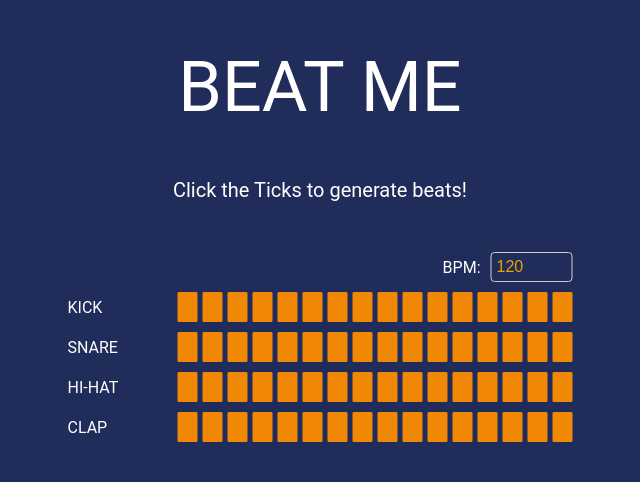
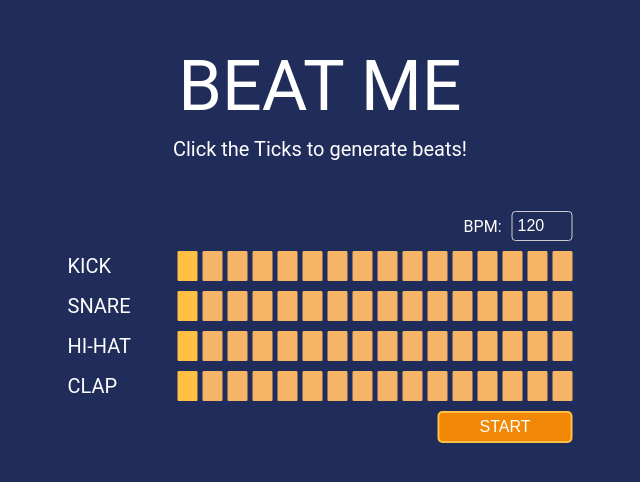
Before and after one commit to Gargant0373/BeatMe, a React (Vite) app: page / in a window 1280 px wide. Shown: the part 156-638 px from the top of the page, without its empty margins (320-960 px from the left). Built offline with nearby package versions, Linux system fonts and the light colour scheme.

Commit message:
design changes.

```diff
--- a/src/Beater.tsx
+++ b/src/Beater.tsx
@@ -1,15 +1,16 @@
 import { useEffect, useState } from "react";
 import Application from "./components/Application";
+import Button from "./components/Button";
 import Container from "./components/Container";
 import InstrumentTitle from "./components/InstrumentTitle";
 import NumberSelector from "./components/NumberSelector";
 import Row from "./components/Row";
+import Subtitle from "./components/Subtitle";
 import Tick from "./components/Tick";
 import TickWrapper from "./components/TickWrapper";
 import Title from "./components/Title";
 import { useBeat } from "./hooks/useBeat";
 import { useSound } from "./hooks/useSound";
-import Subtitle from "./components/Subtitle";
 
 const TOTAL_ROWS = 4;
 const TOTAL_STEPS = 16;
@@ -23,7 +24,8 @@ function Beater() {
         'clap',
     ];
     const [bpm, setBPM] = useState<number>(120);
-    const { currentStep } = useBeat(TOTAL_STEPS, 60000 / bpm);
+    const [playing, setPlaying] = useState<boolean>(false);
+    const { currentStep } = useBeat(playing, TOTAL_STEPS, 60000 / bpm);
     const { playSound } = useSound();
 
     useEffect(() => {
@@ -44,13 +46,14 @@ function Beater() {
 
     return (
         <Application>
+            <div style={{ display: "flex", flexDirection: "column", alignItems: "center", gap: "10px", width: "100%" }}>
                 <Title>BEAT ME</Title>
                 <Subtitle>Click the Ticks to generate beats!</Subtitle>
+            </div>
             <Container>
                 <NumberSelector label="BPM" value={bpm} setValue={setBPM} min={0} max={300} />
-                <Container>
                 {Array.from({ length: TOTAL_ROWS }).map((_, rowIndex) => (<Row key={"row" + rowIndex}>
-                        <InstrumentTitle key={rowIndex + "a"}>
+                    <InstrumentTitle key={rowIndex + "a"} onClick={() => playSound(instruments[rowIndex])}>
                         {instruments[rowIndex]}
                     </InstrumentTitle>
                     <TickWrapper key={rowIndex}>
@@ -68,7 +71,7 @@ function Beater() {
                     </TickWrapper>
                 </Row>
                 ))}
-                </Container>
+                <Button alignSelf={"flex-end"} onClick={() => setPlaying(!playing)}>{playing ? "STOP" : "START"}</Button>
             </Container>
         </Application>
     );
--- /dev/null
+++ b/src/components/Button.tsx
@@ -0,0 +1,36 @@
+import styled from "styled-components";
+
+interface ButtonProps {
+    alignSelf?: string;
+}
+
+const Button = styled.button<ButtonProps>`
+    background-color: var(--selected);
+    border: 2px solid var(--active);
+    color: white;
+    padding: 5px 40px;
+    font-size: 16px;
+    cursor: pointer;
+    border-radius: 5px;
+    transition: background-color 0.2s ease, border-color 0.2s ease, transform 0.1s ease;
+    width: fit-content;
+    align-self: ${({ alignSelf }) => alignSelf || 'auto'};
+
+    &:hover {
+        background-color: var(--hover);
+        border-color: var(--selected-active);
+    }
+
+    &:active {
+        background-color: var(--selected-active);
+        border-color: var(--selected-active);
+        transform: scale(0.95);
+    }
+
+    &:focus {
+        outline: none;
+    }
+`;
+
+
+export default Button;
--- a/src/components/InstrumentTitle.tsx
+++ b/src/components/InstrumentTitle.tsx
@@ -5,6 +5,15 @@ const InstrumentTitle = styled.a`
     min-width: 100px;
     color: #FFF;
     text-transform: uppercase;
+    cursor: pointer;
+    transition: all 0.3s ease;
+    user-select: none;
+    font-size: 20px;
+
+    &:hover {
+        color: var(--hover);
+        font-size: 22px;
+    }
 `;
 
 export default InstrumentTitle;
--- a/src/components/NumberSelector.tsx
+++ b/src/components/NumberSelector.tsx
@@ -23,7 +23,7 @@ const Label = styled.label`
 `;
 
 const Input = styled.input`
-    width: 70px;
+    width: min-content;
     padding: 5px;
     font-size: 1rem;
     border: 1px solid #ccc;
@@ -31,7 +31,23 @@ const Input = styled.input`
     outline: none;
     transition: border-color 0.3s;
     background-color: transparent;
-    color: var(--selected);
+    color: #FFF;
+
+    &:focus {
+        border-color: var(--selected);
+    }
+
+    &::-webkit-inner-spin-button,
+    &::-webkit-outer-spin-button {
+        -webkit-appearance: none;
+        margin: 0;
+    }
+
+    &::-moz-inner-spin-button,
+    &::-moz-outer-spin-button {
+        -moz-appearance: none;
+        margin: 0;
+    }
 `;
 
 function NumberSelector(props: NumberSelectorProps) {
--- a/src/components/Tick.tsx
+++ b/src/components/Tick.tsx
@@ -5,16 +5,24 @@ interface TickProps {
     selected: number;
 }
 
+function getActiveColor(props: TickProps) {
+    if(props.active && props.selected)
+        return 'var(--selected-active)';
+    if(props.active) return 'var(--active)';
+    if(props.selected) return 'var(--selected)';
+    return 'var(--default)';
+}
+
 const Tick = styled.a<TickProps>`
     display: block;
     width: 20px;
     height: 30px;
-    background-color: ${props => props.selected ? props.active ? 'var(--selected-active)' : "var(--selected)" : 'var(--active)'};
+    background-color: ${props => getActiveColor(props)};
     border-radius: 5%;
     transition: background-color 0.3s;
     cursor: pointer;
     &:hover {
-        background-color: #FFF;
+        background-color: var(--hover);
     }
 `;
 
--- a/src/hooks/useBeat.tsx
+++ b/src/hooks/useBeat.tsx
@@ -1,15 +1,20 @@
 import { useState, useEffect } from "react";
 
-export const useBeat = (totalSteps: number, beatInterval: number) => {
+export const useBeat = (playing: boolean, totalSteps: number, beatInterval: number) => {
     const [currentStep, setCurrentStep] = useState(0);
 
     useEffect(() => {
+        if (!playing) return;
+
         const interval = setInterval(() => {
             setCurrentStep(prevStep => (prevStep + 1) % totalSteps);
         }, beatInterval);
 
-        return () => clearInterval(interval);
-    }, [totalSteps, beatInterval]);
+        return () => {
+            setCurrentStep(-1);
+            clearInterval(interval);
+        };
+    }, [playing, totalSteps, beatInterval]);
 
     return { currentStep };
 };
--- a/src/main.css
+++ b/src/main.css
@@ -7,8 +7,9 @@ html, body {
 }
 
 :root {
-    --selected: #F0A202;
-    --active: #F18805;
     --selected-active: #D95D39;
-    --hover: #D95D39;
+    --selected: #F18805;
+    --active: #ffc043;
+    --hover: #7d99ff;
+    --default: #f5b466;
 }
```
Lines whose indentation alone changed are shown as unchanged.
